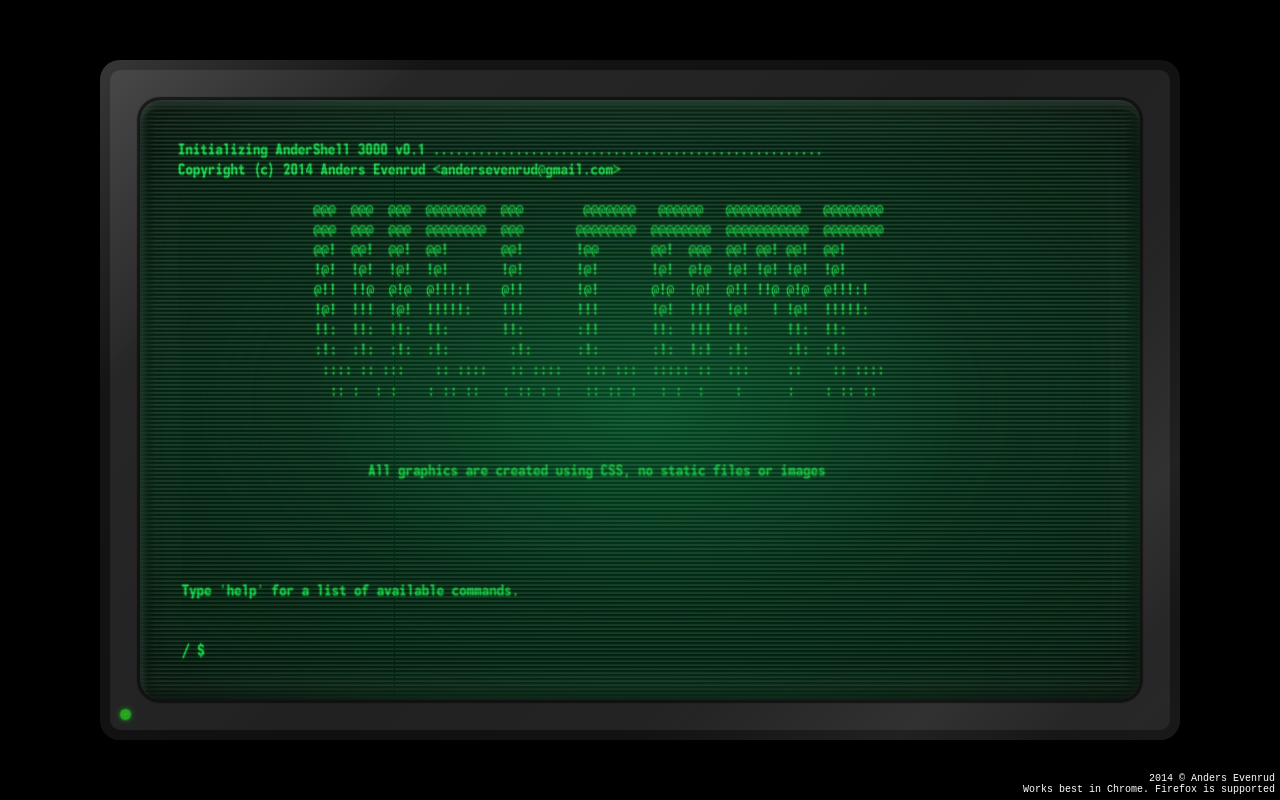
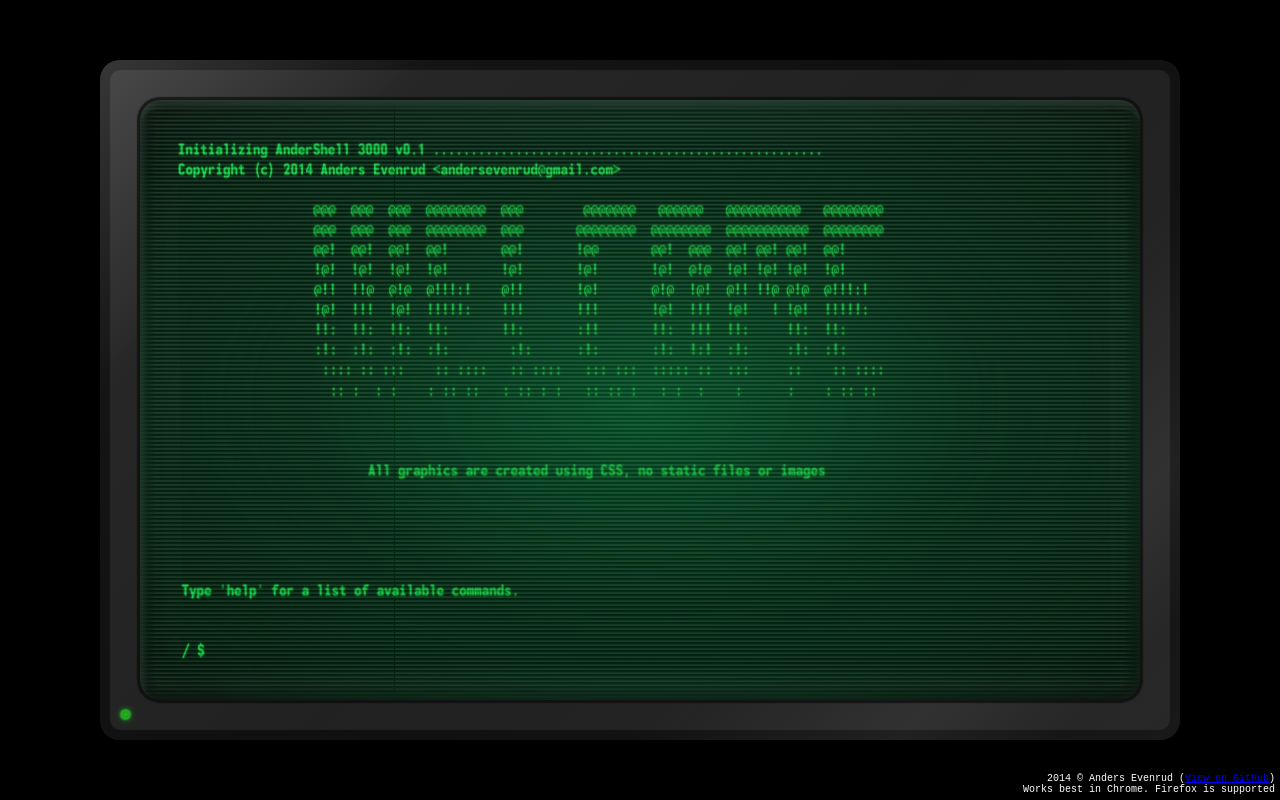
Before and after one commit to andersevenrud/retro-css-shell-demo, a plain HTML site: page index.html in a window 1280 px wide. Drawn offline with Linux system fonts and the light colour scheme.

Commit message:
Updated index with github link

```diff
--- a/index.html
+++ b/index.html
@@ -29,7 +29,7 @@
       </div>
       <div id="led"></div>
     </div>
-    <div id="info">2014 &copy; Anders Evenrud<br />Works best in Chrome. Firefox is supported</div>
+    <div id="info">2014 &copy; Anders Evenrud (<a href="https://github.com/andersevenrud/retro-css-shell-demo">View on GitHub</a>)<br />Works best in Chrome. Firefox is supported</div>
 
     <div id="ga">
       <script async src="//pagead2.googlesyndication.com/pagead/js/adsbygoogle.js"></script>
```
